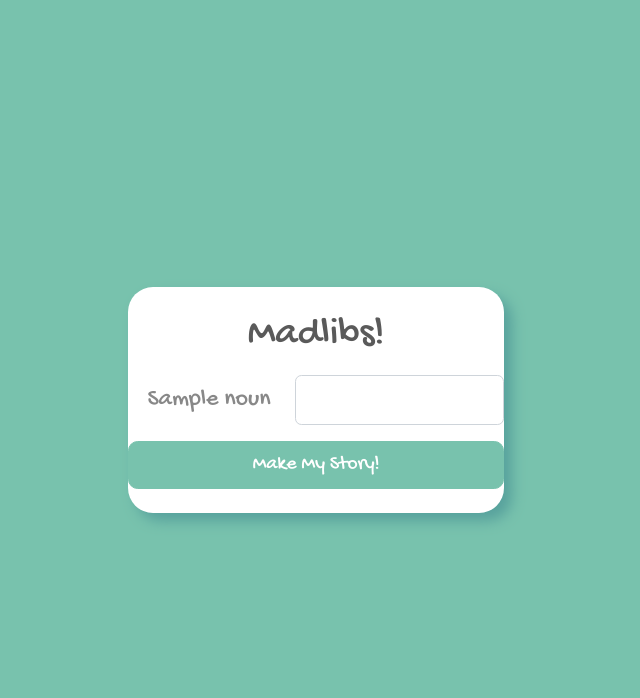
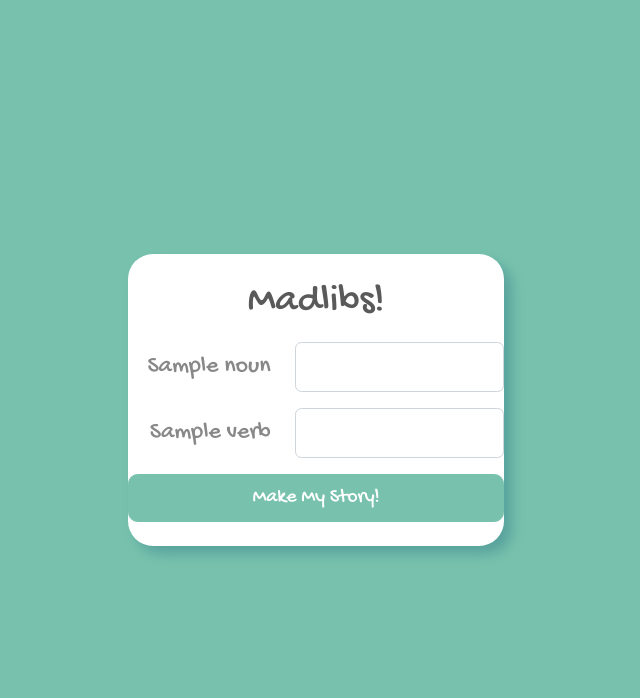
Before and after one commit to chucklui/mad_lib, a Python web app: template templates/questions.html in a window 1280 px wide. Shown: the top 698 px of the page, without its empty margins (324-964 px from the left). Run offline with Jinja, Linux system fonts and the light colour scheme; the template is opened without the code that fills it: most values are stand-ins (such as "Sample title", 1, 10 or a date in 2020).

Commit message:
Downloaded debugger

```diff
--- a/requirements.txt
+++ b/requirements.txt
@@ -1,5 +1,7 @@
+blinker==1.4
 click==8.0.3
 Flask==2.0.2
+Flask-DebugToolbar==0.11.0
 itsdangerous==2.0.1
 Jinja2==3.0.3
 MarkupSafe==2.0.1
--- a/templates/questions.html
+++ b/templates/questions.html
@@ -12,11 +12,13 @@
     <div class="mb-3 row">
         <label class="col-5 col-form-label text-end">{{ noun }}</label>
         <div class="col-7">
-        <input
-            name="noun"
-            required
-            aria-label="noun"
-            class="form-control">
+            <input name="noun" required aria-label="noun" class="form-control">
+        </div>
+    </div>
+    <div class="mb-3 row">
+        <label class="col-5 col-form-label text-end">{{ verb }}</label>
+        <div class="col-7">
+            <input name="verb" required aria-label="verb" class="form-control">
         </div>
     </div>
 
```
Lines whose indentation alone changed are shown as unchanged.
